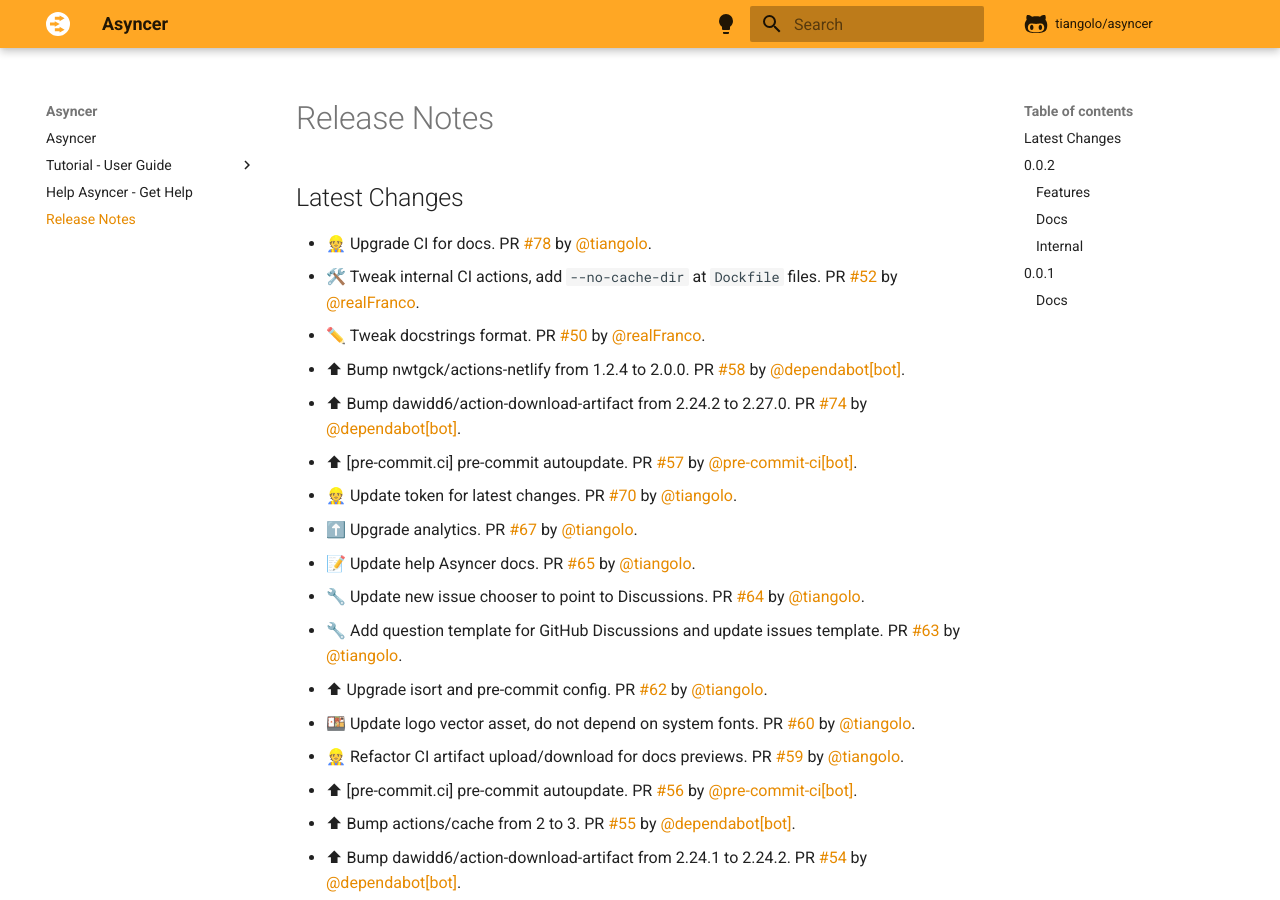
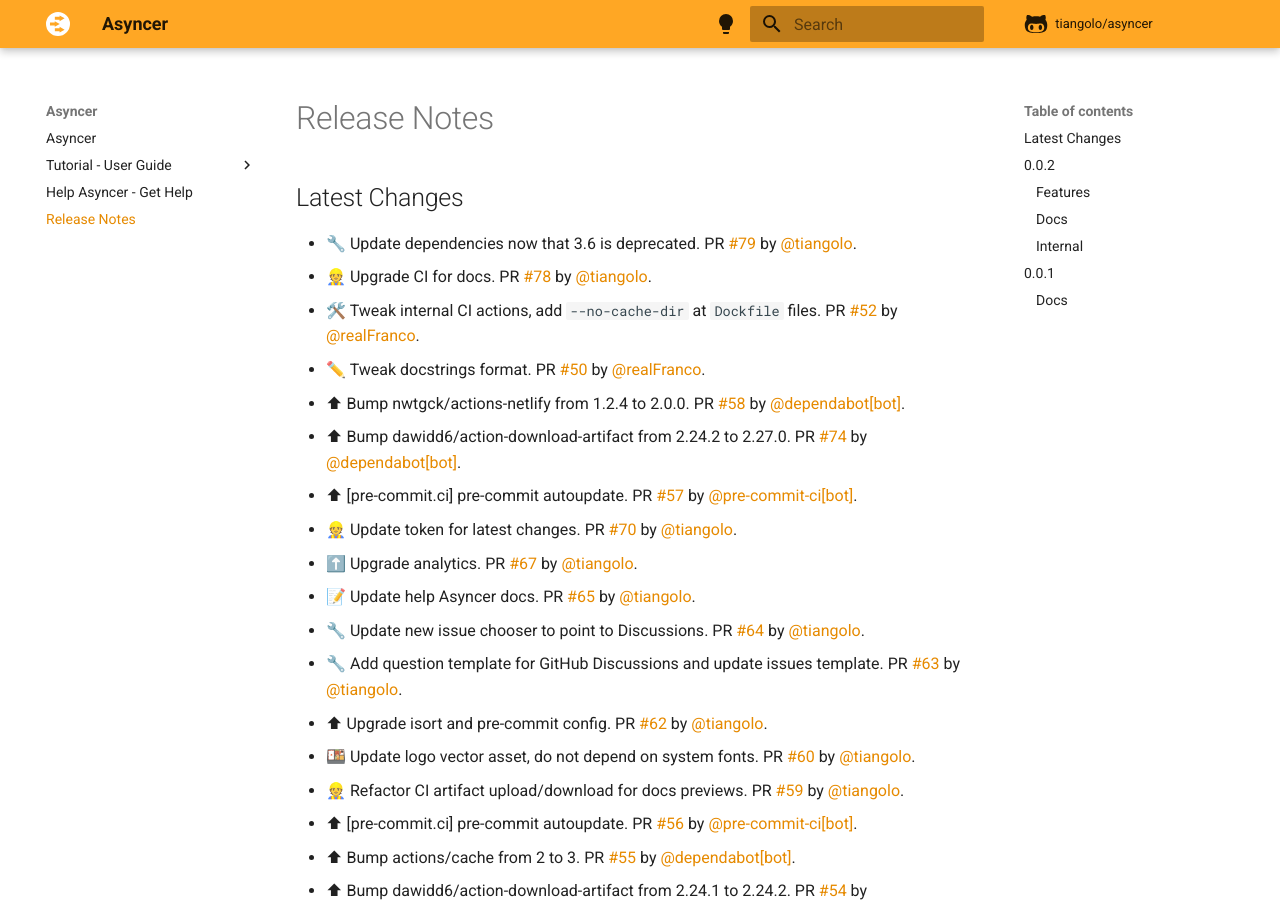
Before and after one commit to balintfrankas/fastapi-asyncer, an MkDocs documentation site: the page built from docs/release-notes.md, in a window 1280 px wide and 900 px high. Built offline with MkDocs 1.6.1 and Material for MkDocs 9.7.7, drawn with Linux system fonts in a browser that asks for light colours; comment, search, counter and statistics services are not loaded.

Commit message:
📝 Update release notes

```diff
--- a/docs/release-notes.md
+++ b/docs/release-notes.md
@@ -2,6 +2,7 @@
 
 ## Latest Changes
 
+* 🔧 Update dependencies now that 3.6 is deprecated. PR [#79](https://github.com/tiangolo/asyncer/pull/79) by [@tiangolo](https://github.com/tiangolo).
 * 👷 Upgrade CI for docs. PR [#78](https://github.com/tiangolo/asyncer/pull/78) by [@tiangolo](https://github.com/tiangolo).
 * 🛠️ Tweak internal CI actions, add `--no-cache-dir` at `Dockfile` files. PR [#52](https://github.com/tiangolo/asyncer/pull/52) by [@realFranco](https://github.com/realFranco).
 * ✏️ Tweak docstrings format. PR [#50](https://github.com/tiangolo/asyncer/pull/50) by [@realFranco](https://github.com/realFranco).
```
